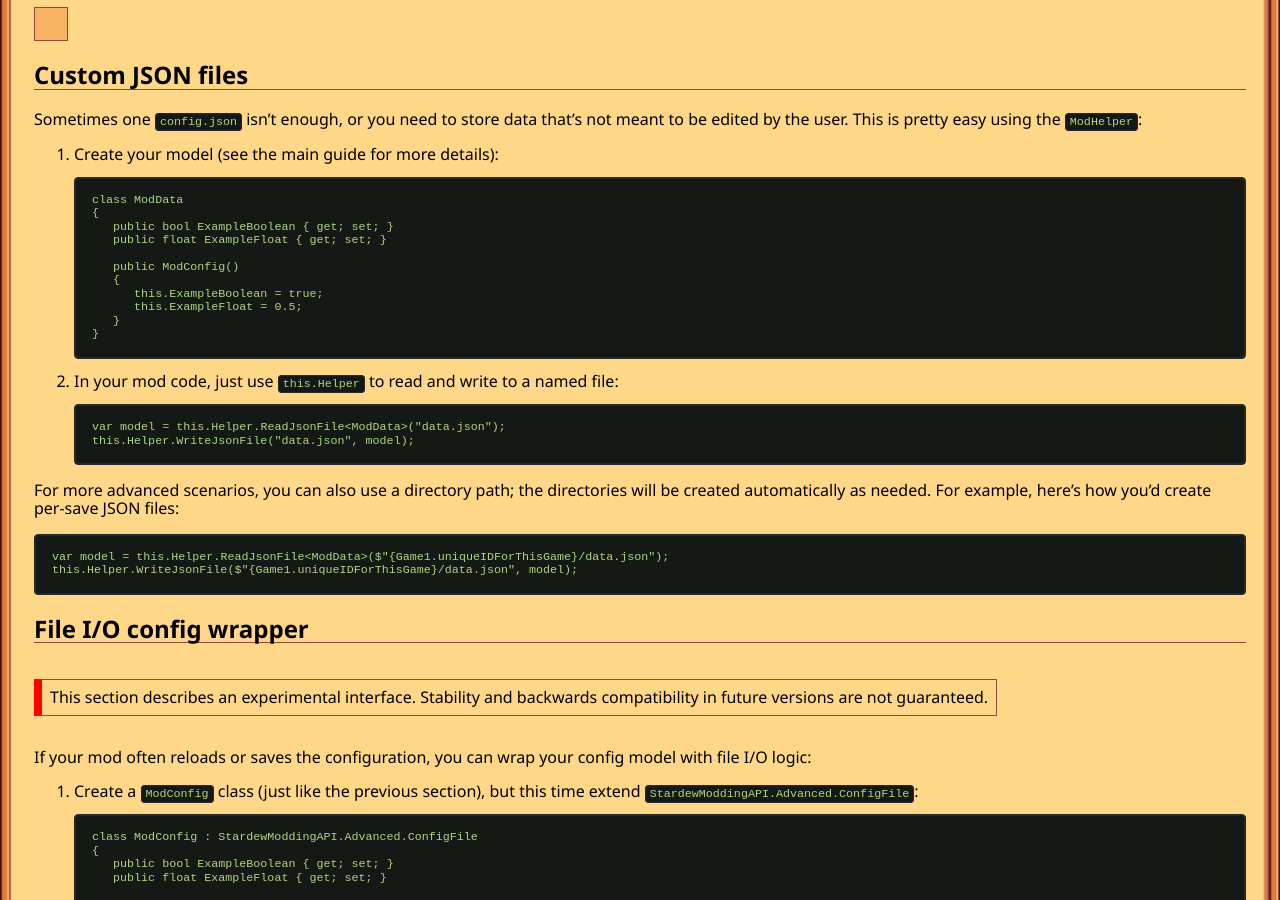
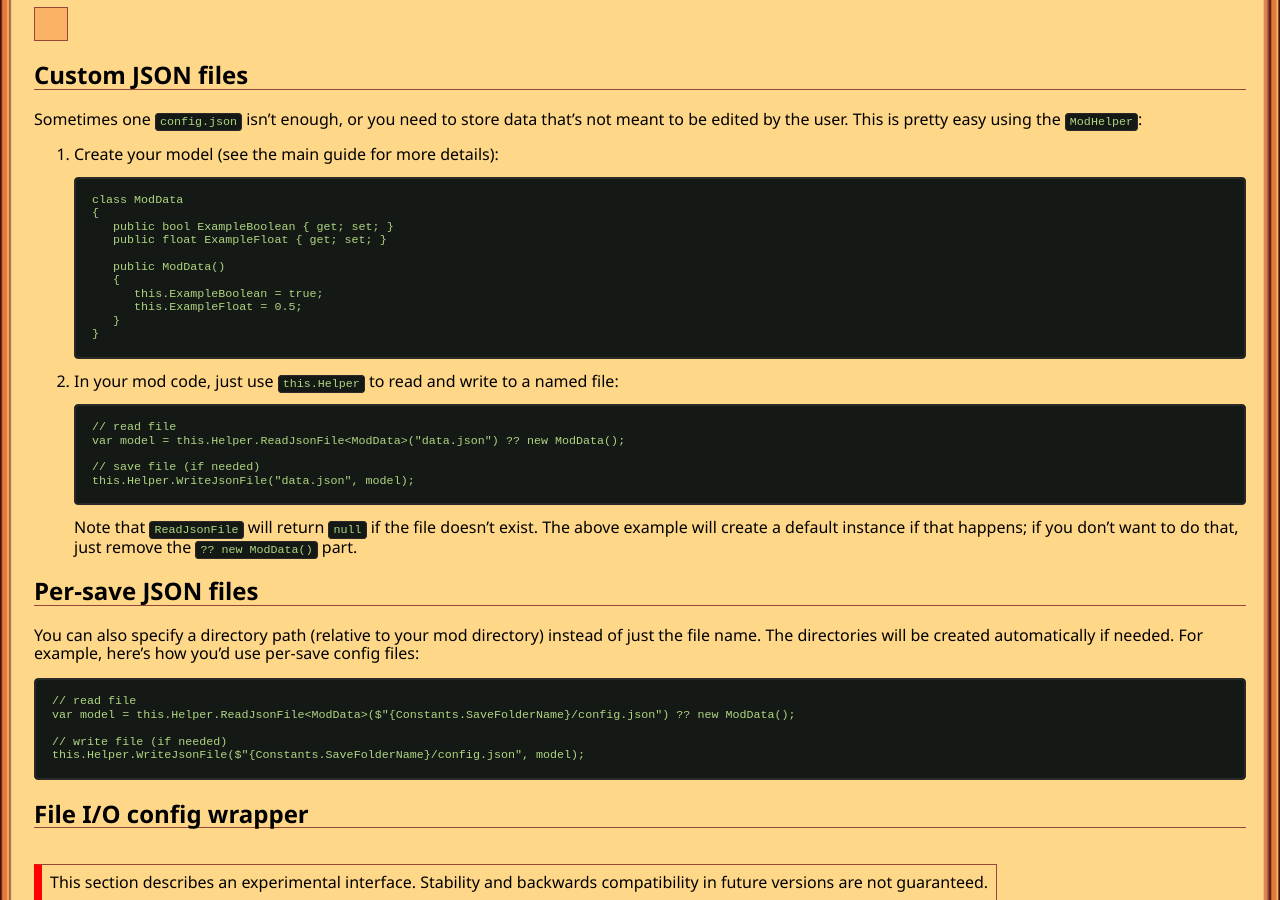
Before and after one commit to Pathoschild/canimod.github.io, a Jekyll site: the page built from guides/creating-a-smapi-mod-advanced-config.md, in a window 1280 px wide and 900 px high, scrolled down 540 px. Built offline with Jekyll 4.4.1, drawn with Linux system fonts in a browser that asks for light colours; nearby versions of some CDN libraries.

Commit message:
expand & tweak advanced config guide

````diff
--- a/guides/creating-a-smapi-mod-advanced-config.md
+++ b/guides/creating-a-smapi-mod-advanced-config.md
@@ -20,7 +20,7 @@ by the user. This is pretty easy using the `ModHelper`:
       public bool ExampleBoolean { get; set; }
       public float ExampleFloat { get; set; }
 
-      public ModConfig()
+      public ModData()
       {
          this.ExampleBoolean = true;
          this.ExampleFloat = 0.5;
@@ -31,16 +31,27 @@ by the user. This is pretty easy using the `ModHelper`:
 2. In your mod code, just use `this.Helper` to read and write to a named file:
 
    ```c#
-   var model = this.Helper.ReadJsonFile<ModData>("data.json");
+   // read file
+   var model = this.Helper.ReadJsonFile<ModData>("data.json") ?? new ModData();
+
+   // save file (if needed)
    this.Helper.WriteJsonFile("data.json", model);
    ```
+   Note that `ReadJsonFile` will return `null` if the file doesn't exist. The above example will
+   create a default instance if that happens; if you don't want to do that, just remove the
+   `?? new ModData()` part.
 
-For more advanced scenarios, you can also use a directory path; the directories will be created
-automatically as needed. For example, here's how you'd create per-save JSON files:
+## Per-save JSON files
+You can also specify a directory path (relative to your mod directory) instead of just the file
+name. The directories will be created automatically if needed. For example, here's how you'd use
+per-save config files:
 
 ```c#
-var model = this.Helper.ReadJsonFile<ModData>($"{Game1.uniqueIDForThisGame}/data.json");
-this.Helper.WriteJsonFile($"{Game1.uniqueIDForThisGame}/data.json", model);
+// read file
+var model = this.Helper.ReadJsonFile<ModData>($"{Constants.SaveFolderName}/config.json") ?? new ModData();
+
+// write file (if needed)
+this.Helper.WriteJsonFile($"{Constants.SaveFolderName}/config.json", model);
 ```
 
 ## File I/O config wrapper
````
